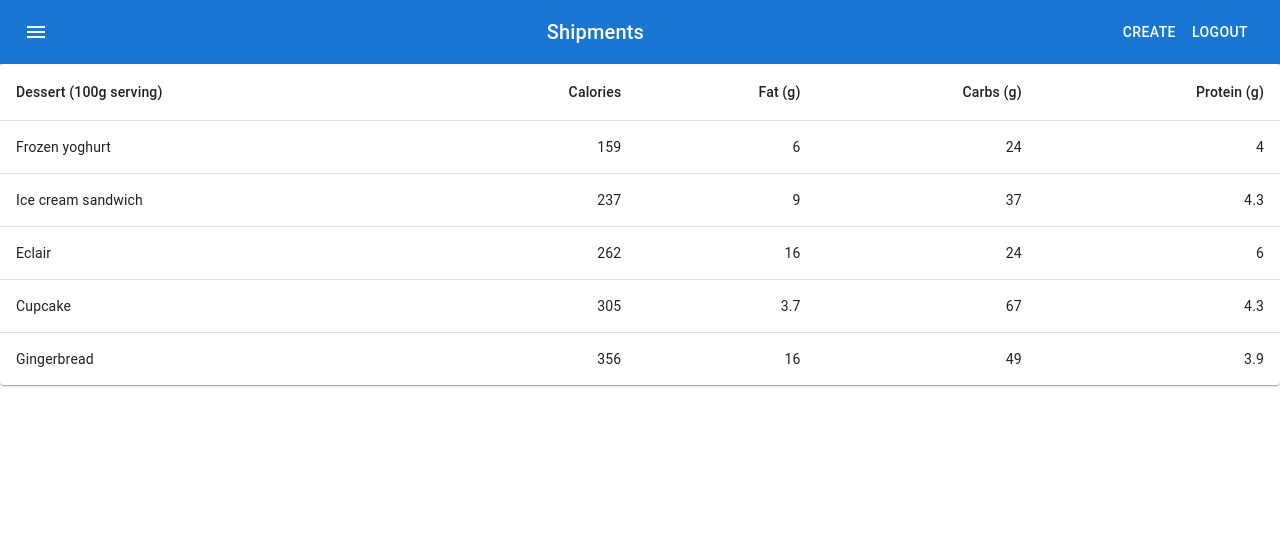
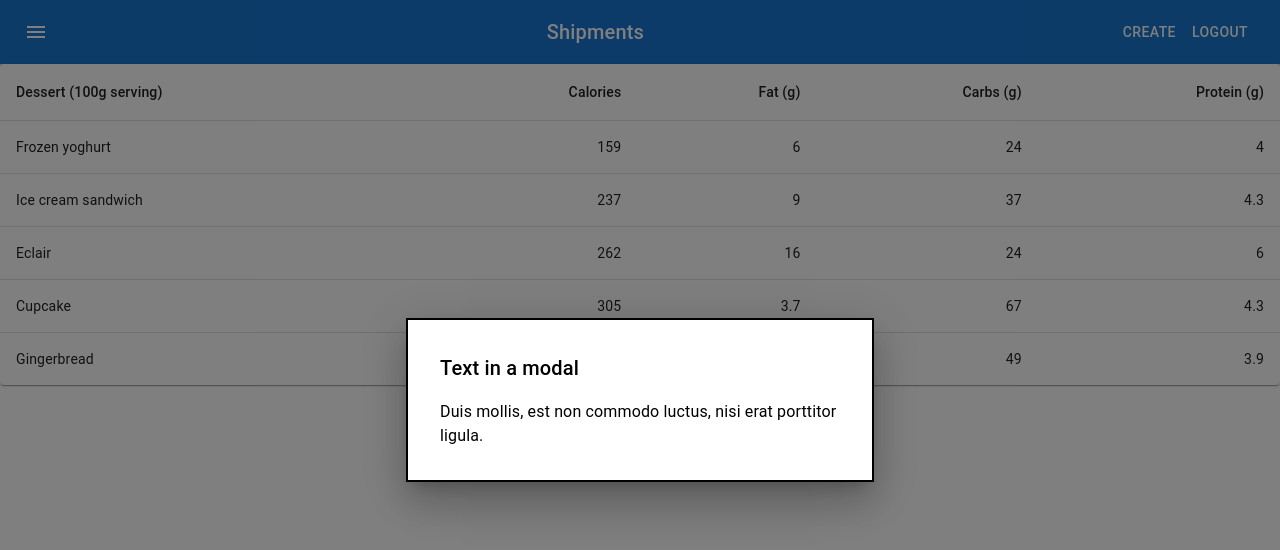
Before and after one commit to omar-elhajj00/shipping-fullstack, a React (Create React App) app in the folder front-end/: page / in a window 1280 px wide. Both pictures are taken after a click on the button "CREATE". Shown: the top 550 px of the page. Built offline with nearby package versions, Linux system fonts and the light colour scheme.

Commit message:
add the create shipment component

```diff
--- /dev/null
+++ b/front-end/src/components/CreateShipment.jsx
@@ -0,0 +1,42 @@
+import React from 'react';
+import Box from '@mui/material/Box';
+import Button from '@mui/material/Button';
+import Typography from '@mui/material/Typography';
+import Modal from '@mui/material/Modal';
+
+
+const CreateShipment = ({open},{setOpen}) => {
+    const style = {
+        position: 'absolute',
+        top: '50%',
+        left: '50%',
+        transform: 'translate(-50%, -50%)',
+        width: 400,
+        bgcolor: 'background.paper',
+        border: '2px solid #000',
+        boxShadow: 24,
+        p: 4,
+      };
+
+    //   const handleOpen = () => setOpen(true);
+      const handleClose = () => setOpen(false);
+  return (
+    <Modal
+        open={open}
+        onClose={handleClose}
+        aria-labelledby="modal-modal-title"
+        aria-describedby="modal-modal-description"
+      >
+        <Box sx={style}>
+          <Typography id="modal-modal-title" variant="h6" component="h2">
+            Text in a modal
+          </Typography>
+          <Typography id="modal-modal-description" sx={{ mt: 2 }}>
+            Duis mollis, est non commodo luctus, nisi erat porttitor ligula.
+          </Typography>
+        </Box>
+      </Modal>
+  )
+}
+
+export default CreateShipment
--- a/front-end/src/components/Navbar.jsx
+++ b/front-end/src/components/Navbar.jsx
@@ -2,7 +2,12 @@ import React from 'react'
 import { Box, AppBar, Toolbar, IconButton, Typography, Drawer, Button } from '@mui/material';
 import MenuIcon from '@mui/icons-material/Menu';
 
+import CreateShipment from './CreateShipment';
+
 const Navbar = () => {
+    const [open, setOpen] = React.useState(false);
+    const handleOpen = () => setOpen(true);
+    const handleClose = () => setOpen(false);
   return (
     <Box sx={{ flexGrow: 6 }}>
       <AppBar position="static">
@@ -19,7 +24,8 @@ const Navbar = () => {
           <Typography variant="h6" component="div" sx={{ flexGrow: 1 }}>
             Shipments
           </Typography>
-          <Button color="inherit">Create</Button>
+          <Button color="inherit" onClick={handleOpen}>Create</Button>
+          <CreateShipment open={open} setOpen={setOpen} />
           <Button color="inherit">Logout</Button>
 
         </Toolbar>
```
